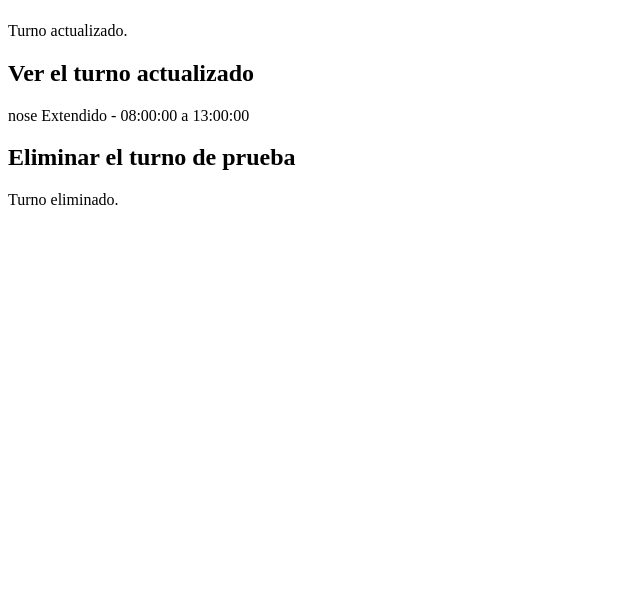
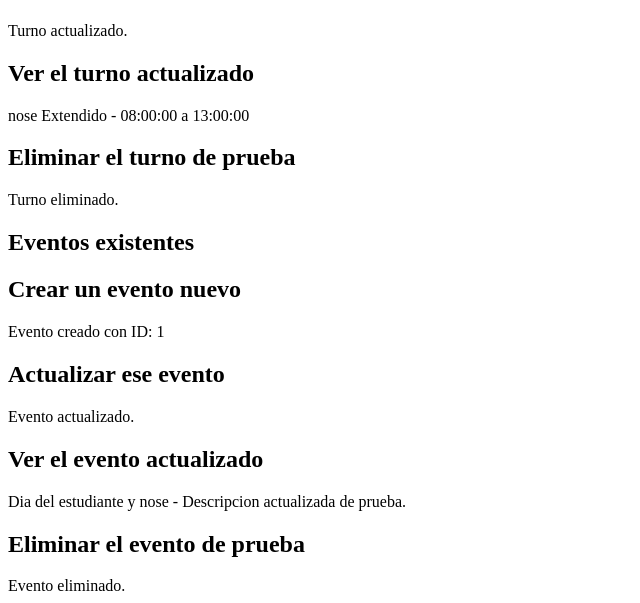
Before and after one commit to Peladin2/luminar_code, a PHP site: page /backend/probar_crud.php in a window 1280 px wide. Shown: the part 1973-2576 px from the top of the page, without its empty margins (0-640 px from the left). Before the commit the page ends 2178 px from the top, so only its background shows below. Run offline with PHP 8.4, Linux system fonts and the light colour scheme; data that the repository does not hold is empty.

Commit message:
feat: agrega prueba de CRUD para Evento

```diff
--- a/backend/probar_crud.php
+++ b/backend/probar_crud.php
@@ -163,3 +163,31 @@ echo $turnoActualizado['Descripcion'] . " - " . $turnoActualizado['Hora_Entrada'
 echo "<h2>Eliminar el turno de prueba</h2>";
 $turno->eliminar($nuevoIdTurno);
 echo "Turno eliminado.<br>";
+
+// Evento
+
+require_once __DIR__ . '/models/Evento.php';
+
+$evento = new Evento();
+
+echo "<h2>Eventos existentes</h2>";
+$listaEventos = $evento->obtenerTodos();
+foreach ($listaEventos as $fila) {
+    echo "ID " . $fila['ID_Evento'] . " - " . $fila['Titulo'] . " (" . $fila['Fecha'] . ")<br>";
+}
+
+echo "<h2>Crear un evento nuevo</h2>";
+$nuevoIdEvento = $evento->crear('Dia del estudiante', '2026-11-15', 'Actividades para los estudiantes.', null, 1);
+echo "Evento creado con ID: " . $nuevoIdEvento . "<br>";
+
+echo "<h2>Actualizar ese evento</h2>";
+$evento->actualizar($nuevoIdEvento, 'Dia del estudiante y nose', '2026-11-15', 'Descripcion actualizada de prueba.', null);
+echo "Evento actualizado.<br>";
+
+echo "<h2>Ver el evento actualizado</h2>";
+$eventoActualizado = $evento->obtenerPorId($nuevoIdEvento);
+echo $eventoActualizado['Titulo'] . " - " . $eventoActualizado['Descripcion'] . "<br>";
+
+echo "<h2>Eliminar el evento de prueba</h2>";
+$evento->eliminar($nuevoIdEvento);
+echo "Evento eliminado.<br>";
```
